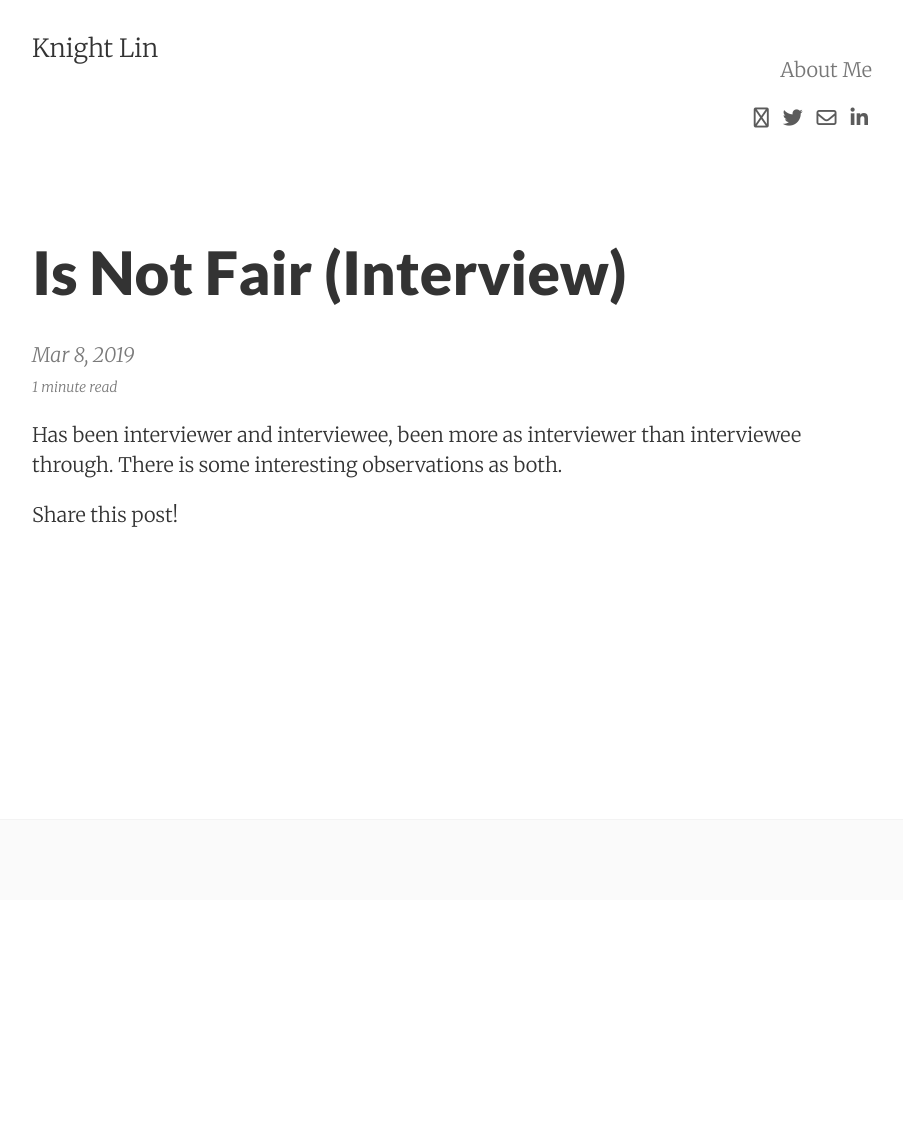
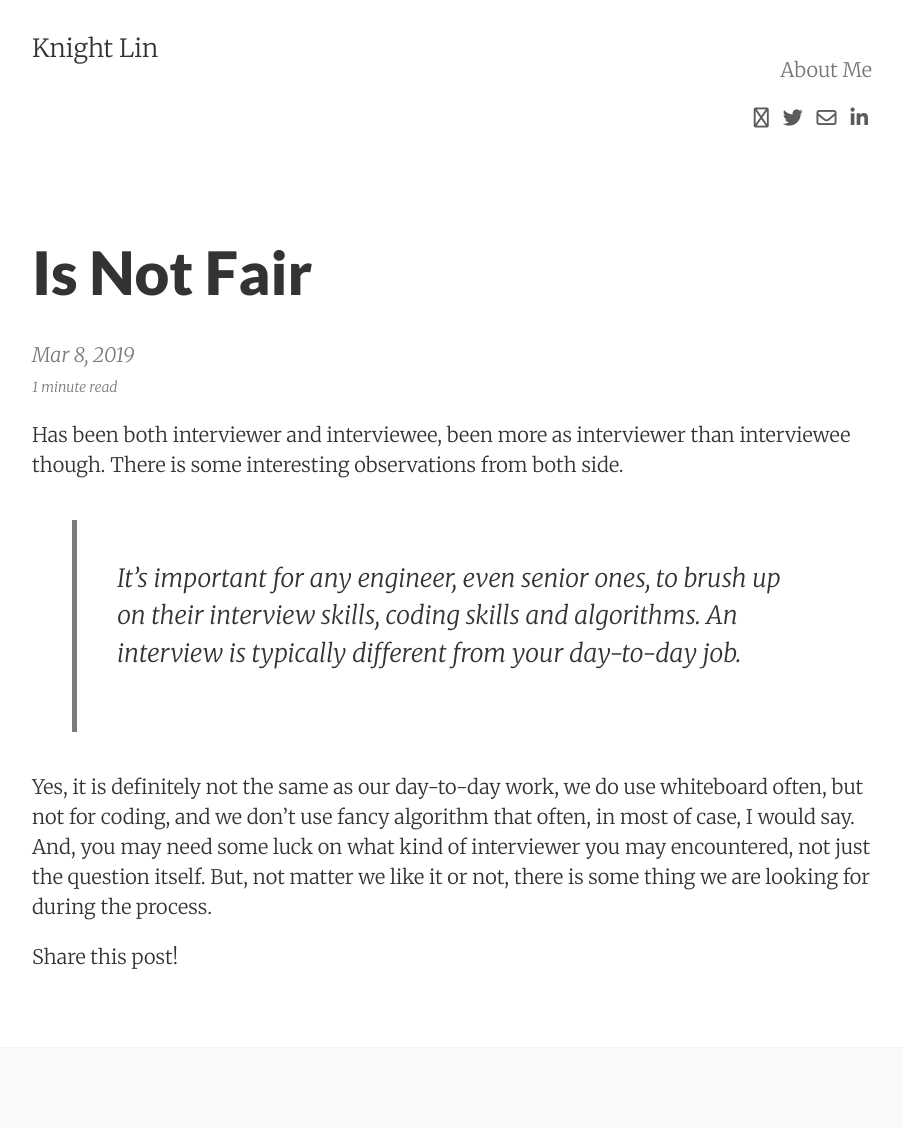
Before and after one commit to knightlinwu/blog, a Jekyll site: the page built from _posts/2019-03-08-interview-is-not-fair.md, in a window 1280 px wide. Shown: the whole page, without its empty margins (188-1091 px from the left). Built offline with Jekyll 4.4.1, drawn with Linux system fonts in a browser that asks for light colours; nearby versions of some CDN libraries; comment, search, counter and statistics services are not loaded; before the commit the page ends 900 px from its top, so only the background shows below that.

Commit message:
Keep writing

```diff
--- a/_posts/2019-03-08-interview-is-not-fair.md
+++ b/_posts/2019-03-08-interview-is-not-fair.md
@@ -1,9 +1,13 @@
 ---
 layout:     post
-title:      Is Not Fair (Interview)
+title:      Is Not Fair
 date:       2019-03-08 18:57:00
-summary:    The interview process is not fair for interviewee, and it is never designed to be fair. But what we can do with it?
+summary:    An interview is typically different from your day-to-day job. Get used to it.
 categories: general career interview
 ---
 
-Has been interviewer and interviewee, been more as interviewer than interviewee through. There is some interesting observations as both.
+Has been both interviewer and interviewee, been more as interviewer than interviewee though. There is some interesting observations from both side.
+
+> It’s important for any engineer, even senior ones, to brush up on their interview skills, coding skills and algorithms. An interview is typically different from your day-to-day job.
+
+Yes, it is definitely not the same as our day-to-day work, we do use whiteboard often, but not for coding, and we don't use fancy algorithm that often, in most of case, I would say. And, you may need some luck on what kind of interviewer you may encountered, not just the question itself. But, not matter we like it or not, there is some thing we are looking for during the process.
```
